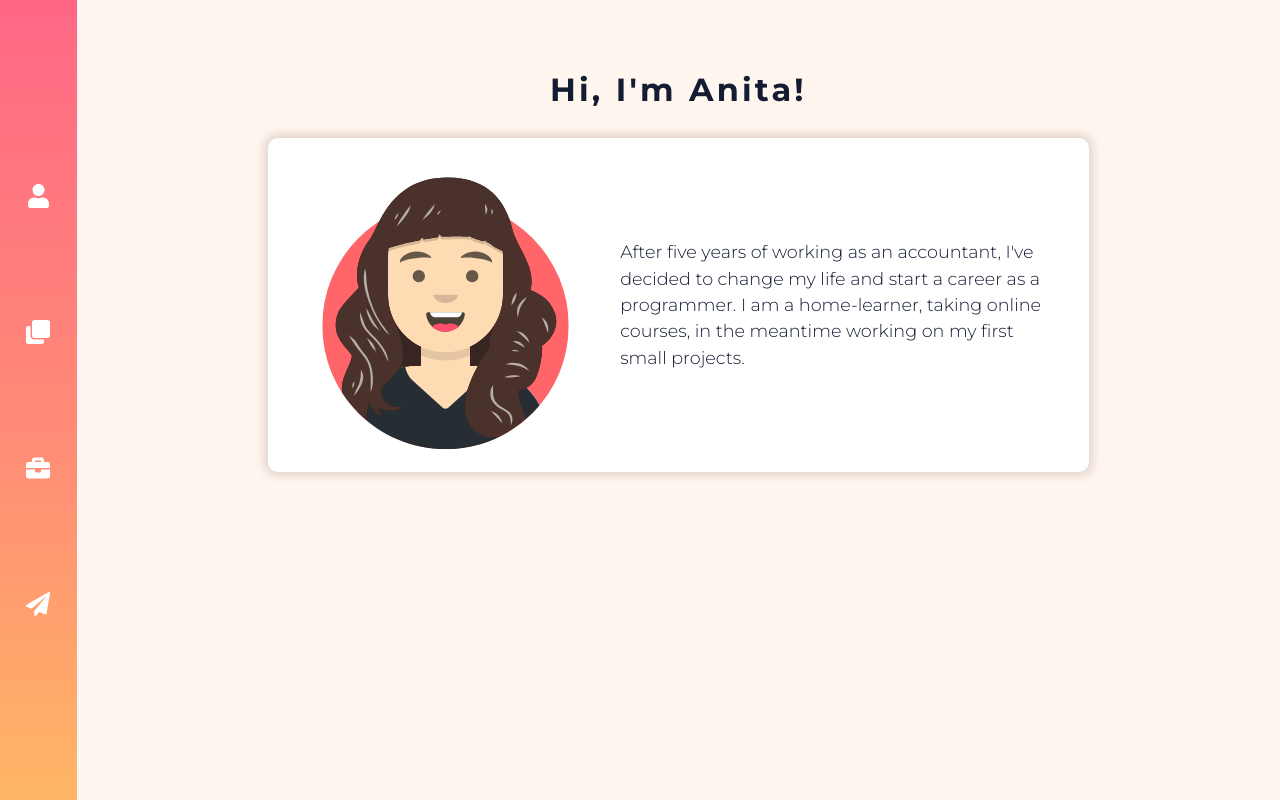
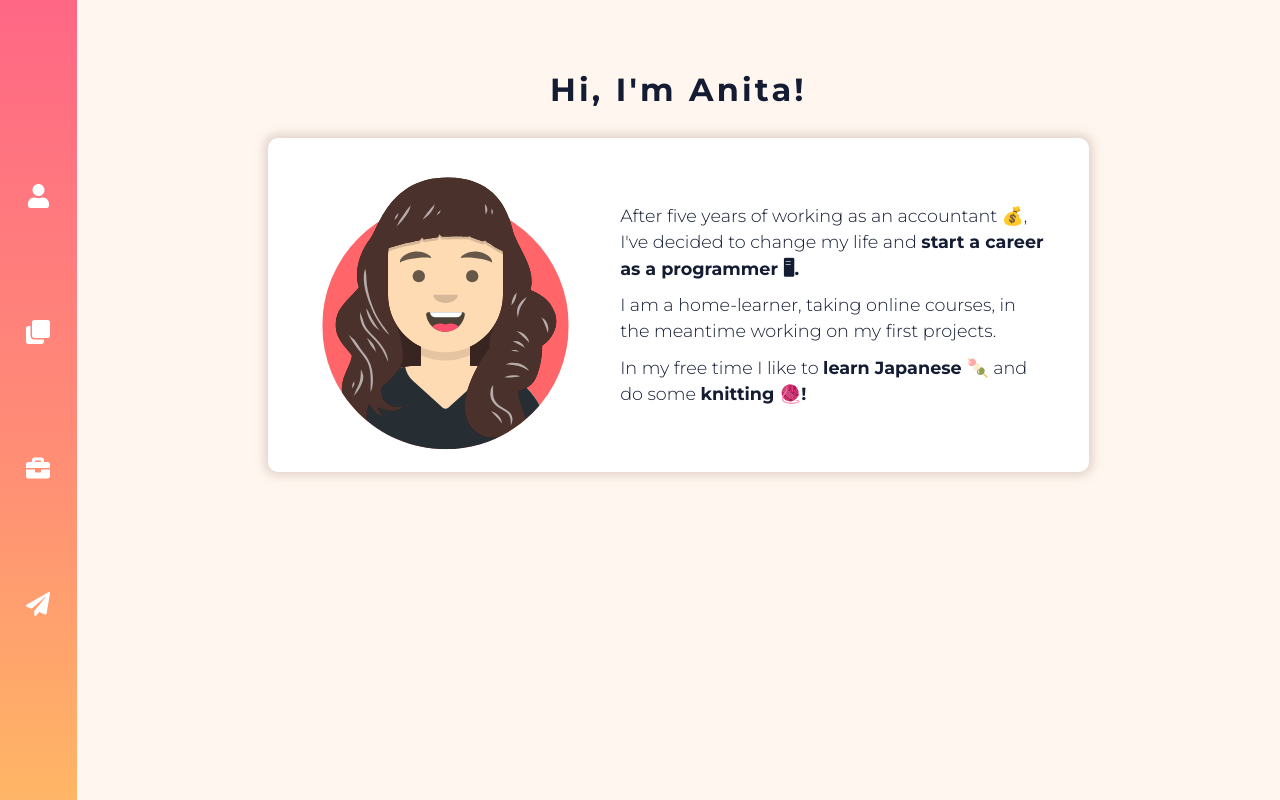
Before and after one commit to anitakniaziew/website, a Next.js app: page / in a window 1280 px wide. Shown: the top 800 px of the page. Built offline with nearby package versions, Linux system fonts and the light colour scheme.

Commit message:
Improve About copywriting

```diff
--- a/components/About.js
+++ b/components/About.js
@@ -8,12 +8,21 @@ export default function About(props) {
       <Box>
         <div className={styles.about}>
           <img src="/avatar.svg" alt="avatar" className={styles.avatar} />
-          <p className={styles.description}>
-            After five years of working as an accountant, I've decided to change
-            my life and start a career as a programmer. I am a home-learner,
-            taking online courses, in the meantime working on my first small
-            projects.
-          </p>
+          <div className={styles.description}>
+            <p>
+              After five years of working as an accountant 💰, I've decided to
+              change my life and{" "}
+              <strong>start a career as a programmer 🖥.</strong>
+            </p>
+            <p>
+              I am a home-learner, taking online courses, in the meantime
+              working on my first projects.
+            </p>
+            <p>
+              In my free time I like to <strong>learn Japanese 🍡</strong> and
+              do some <strong>knitting 🧶!</strong>
+            </p>
+          </div>
         </div>
       </Box>
     </div>
--- a/components/Project.module.css
+++ b/components/Project.module.css
@@ -19,10 +19,6 @@
     width: 50%;
     display: flex;
     flex-direction: column;
-}
-
-.details > * {
-    margin-bottom: 10px
 }
 
 .details h2 {
--- a/pages/styles.css
+++ b/pages/styles.css
@@ -10,6 +10,10 @@ body {
     font-family: 'Montserrat', Helvetica, sans-serif;
     color: rgb(20, 28, 51);
     overscroll-behavior: none;
+}
+
+p {
+    margin: 10px 0;
 }
 
 
```
